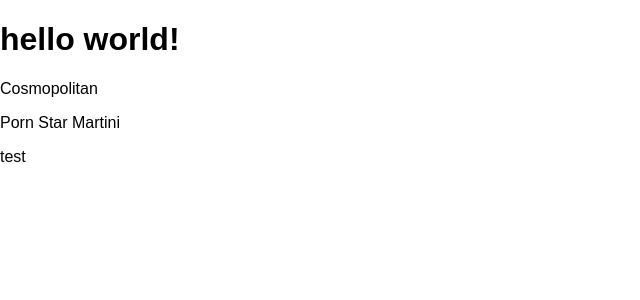
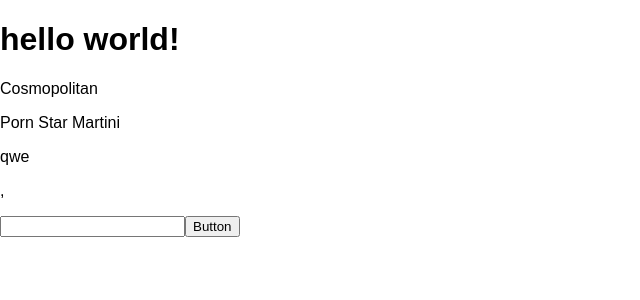
Before and after one commit to St3ve89/cocktail-price, a React (Create React App) app: page / in a window 1280 px wide. Shown: the top 300 px of the page, without its empty margins (0-640 px from the left). Built offline with nearby package versions, Linux system fonts and the light colour scheme; data requests are answered from the project's data file.

Commit message:
stage all changes..

```diff
--- a/src/component/cocktail/add-cocktail/addCocktail.jsx
+++ b/src/component/cocktail/add-cocktail/addCocktail.jsx
@@ -1,9 +1,39 @@
 import React, { Component } from 'react'
+import { BASE_URL } from '../constant';
+import Axios from 'axios';
 
 class AddCocktail extends Component {
+  constructor(props) {
+    super(props)
+    this.input = null;
+    this.pushCocktail = this.pushCocktail.bind(this)
+  }
+
+  async pushCocktail() {
+    try {
+      await Axios.post(`${BASE_URL}cocktail`,
+      {
+        name: this.input.value
+      },
+      {
+        'Content-Type': 'application/json',
+      })
+      this.props.fbi(this.input.value);
+    } catch (e) {
+
+    }
+  }
+
+
   render(){
     return(
-      <p>test</p>
+      <p>
+        <input
+          ref= {e => this.input = e} />
+        <button
+          onClick={this.pushCocktail}>
+          Button </button>
+      </p>
     )
   }
 }
--- a/src/component/cocktail/cocktail.jsx
+++ b/src/component/cocktail/cocktail.jsx
@@ -1,8 +1,8 @@
 import React, { Component } from 'react';
 import AddCocktail from './add-cocktail';
+import { BASE_URL } from './constant';
 import axios from 'axios'
 
-const BASE_URL = 'http://localhost:3456/'
 
 class Cocktail extends Component {
 
@@ -20,10 +20,20 @@
 
   }
 
+  addCocktailToState = (something) => {
+    console.log(`awesome ${something}`)
+    this.setState({
+      cocktail: [...this.state.cocktail, {name: something, id: this.state.cocktail.length +1}]
+    })
+    console.log(this.state.cocktail)
+  }
+
   render(){
     return(
-      [<div>{this.state.cocktail.map(cocktail => <p>{cocktail.name}</p>)}</div>,
-      <AddCocktail />]
+      <div>
+        <div>{this.state.cocktail.map((cocktail, key) => <p key={key}>{cocktail.name}</p>)}</div>,
+        <AddCocktail fbi={this.addCocktailToState} />
+      </div>
     )
   }
 }
--- /dev/null
+++ b/src/component/cocktail/constant.jsx
@@ -0,0 +1,5 @@
+const BASE_URL = 'http://localhost:3456/'
+
+export {
+  BASE_URL
+}
--- a/src/data/data.json
+++ b/src/data/data.json
@@ -1,5 +1,5 @@
 {
-  "cocktail":[
+  "cocktail": [
     {
       "id": 1,
       "name": "Cosmopolitan"
@@ -7,6 +7,10 @@
     {
       "id": 2,
       "name": "Porn Star Martini"
+    },
+    {
+      "name": "qwe",
+      "id": 3
     }
   ]
 }
```
